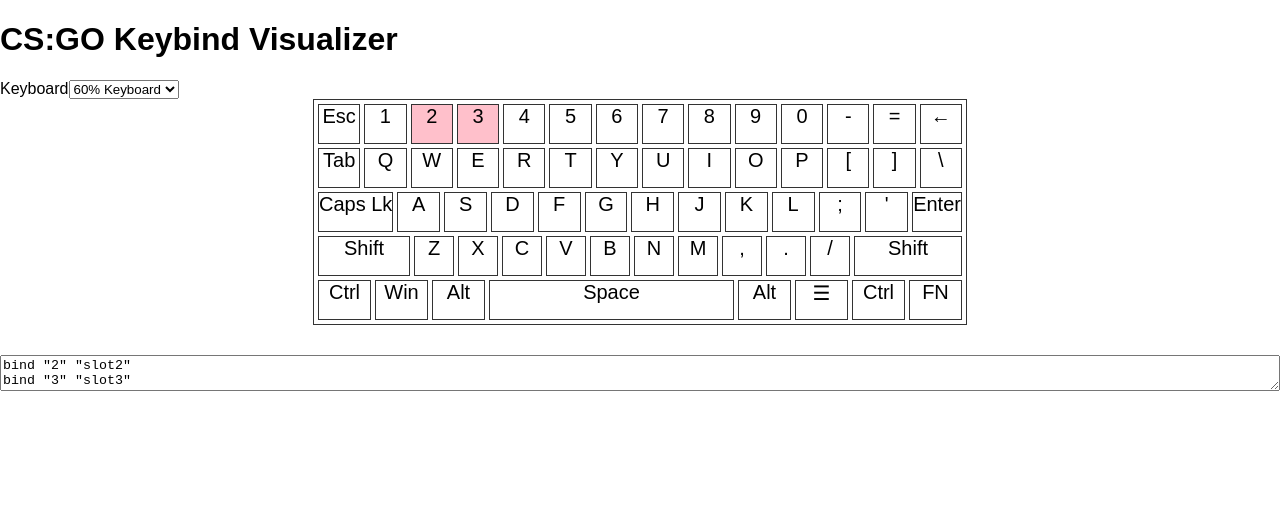
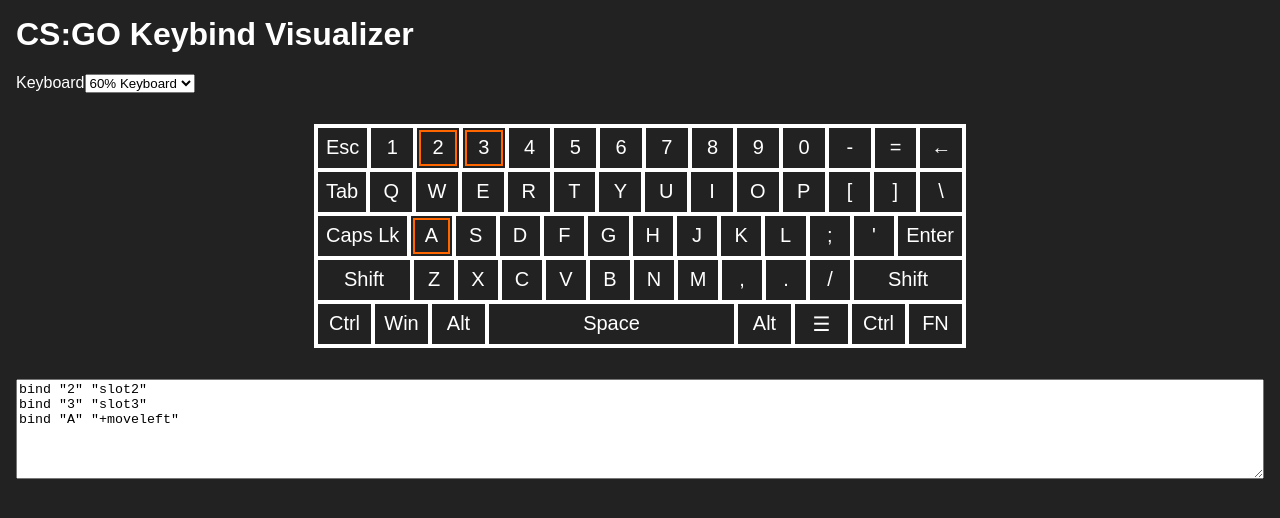
Before and after one commit to goshdarnheck/cs-binds, a React (Create React App) app: page / in a window 1280 px wide. Shown: the top 518 px of the page. Built offline with nearby package versions, Linux system fonts and the light colour scheme.

Commit message:
Changed line parsing regex to account for quotes. Some style updates for readability.

```diff
--- a/src/App.css
+++ b/src/App.css
@@ -7,10 +7,12 @@
 }
 
 body {
+  background-color: #222;
+  color: #fff;
   font-family: Arial, Helvetica, sans-serif;
   font-size: 1.6rem;
   margin: 0;
-  padding: 0;
+  padding: 1em;
 }
 
 *,
@@ -19,9 +21,18 @@
   box-sizing: inherit;
 }
 
+header {
+  margin-bottom: 3rem;
+}
+
+h1 {
+  margin-top: 0;
+}
+
 .keyboard {
-  border: 1px solid #333;
-  font-size: 2rem;
+  border: 0.1em solid #222;
+  background: #fff;
+
   padding: 0.1em;
   margin: 0 auto 3rem;
   width: fit-content;
@@ -32,20 +43,24 @@
 }
 
 .keyboard-key {
-  border: 1px solid #333;
+  background: #222;
+  color: #fff;
   height: 2em;
   flex-grow: 1;
+  font-size: 2rem;
   margin: 0.1em;
   min-width: fit-content;
+  padding: 0.4em;
   text-align: center;
   width: 2em;
   white-space: nowrap;
 }
 
 .keyboard-key.bound {
-  background-color: pink;
+  box-shadow: inset 0 0 0 0.1em #222, inset 0 0 0 0.2em #f60;
 }
 
 .inputs textarea {
+  min-height: 10rem;
   width: 100%;
 }
--- a/src/App.js
+++ b/src/App.js
@@ -10,9 +10,9 @@
   const lines = config.trim().split(/\r?\n|\r|\n/g);
 
   lines.forEach(line => {
-    const parts = line.trim().split(/\s+/);
+    const parts = line.trim().match(/[^\s"']+|"[^"]*"|'[^']*'/g);
 
-    if (parts[0] === 'bind') {
+    if (parts && parts[0] === 'bind') {
       const code = parts[1].replace(/['"]+/g, '');
       const command = parts[2].replace(/['"]+/g, '');
 
--- a/src/configs/test.js
+++ b/src/configs/test.js
@@ -1,6 +1,7 @@
 const config =
 `bind "2" "slot2"
 bind "3" "slot3"
+bind "A" "+moveleft"
 `;
 
 export default config;
```
